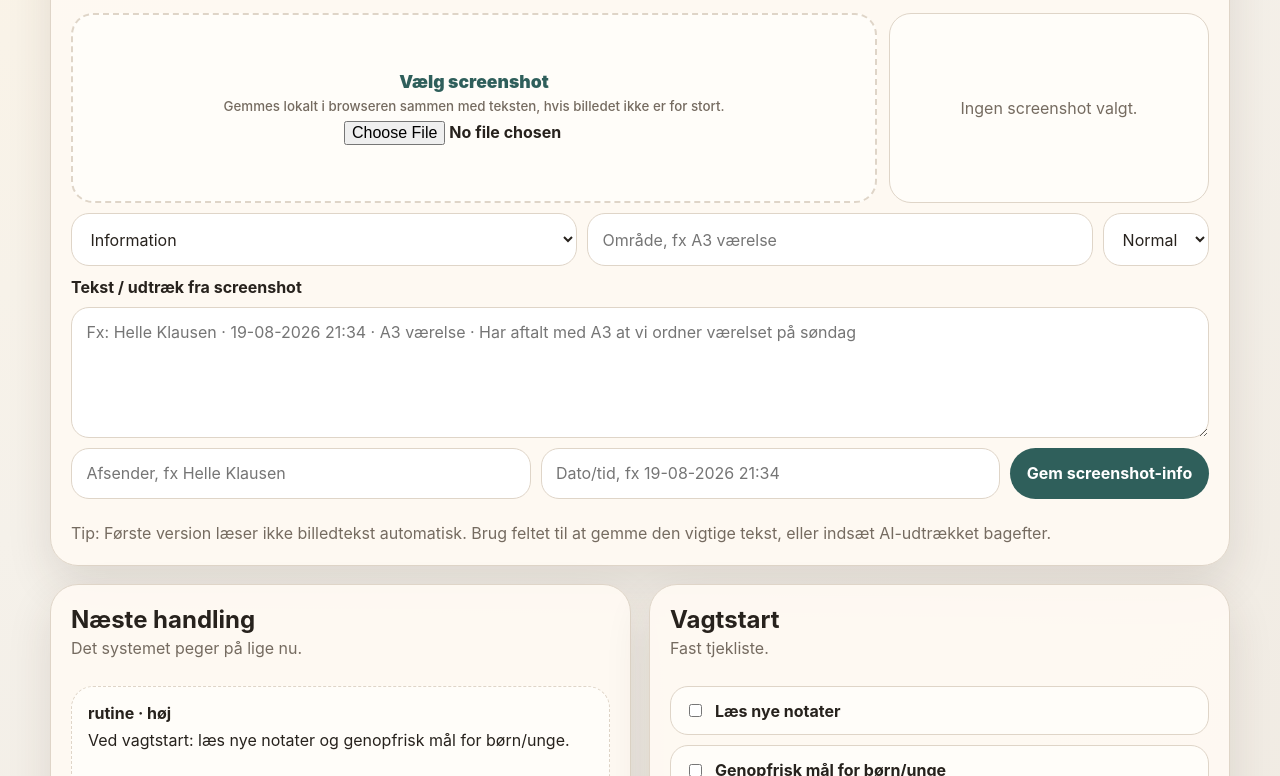
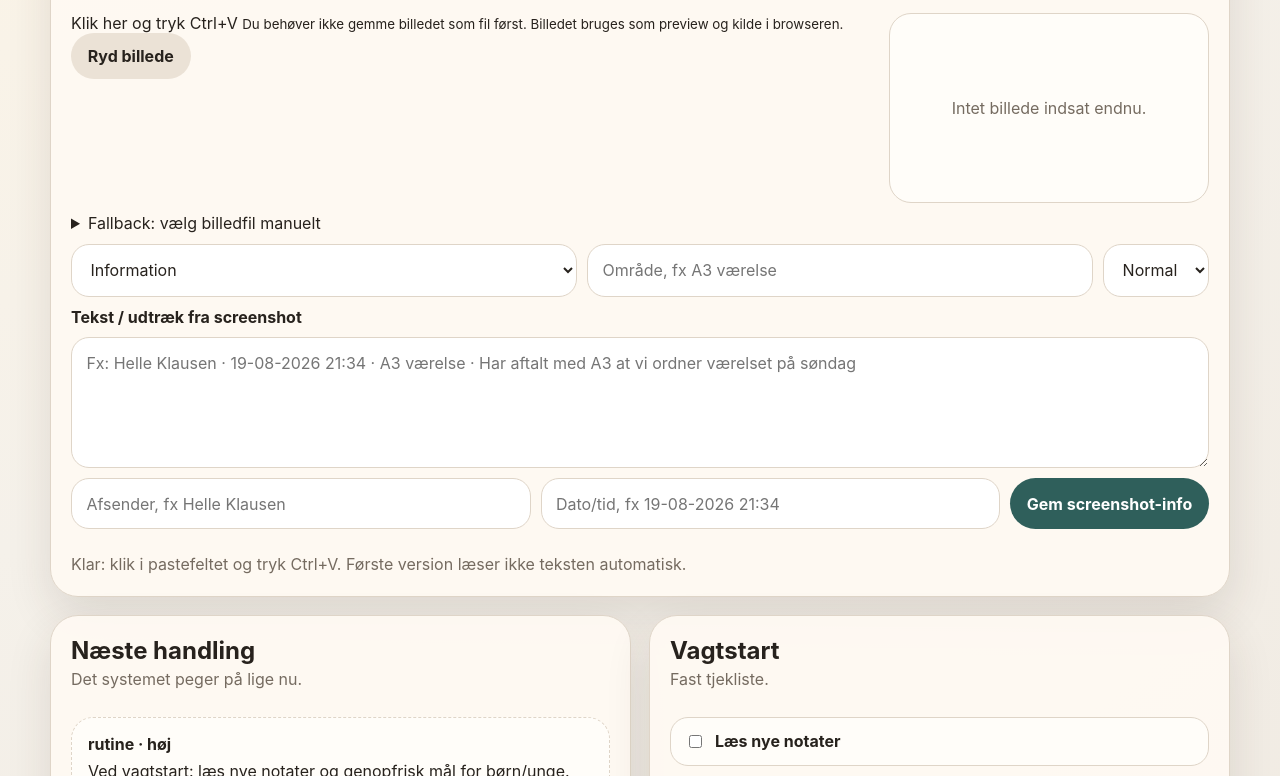
Before and after one commit to Bendecks/Personal-assistent, a website built with Vite: page index.html in a window 1280 px wide. Shown: the part 706-1482 px from the top of the page. Built offline with nearby package versions, Linux system fonts and the light colour scheme.

Commit message:
Add clipboard paste target for screenshots

```diff
--- a/index.html
+++ b/index.html
@@ -59,20 +59,25 @@
         <div class="panel-header">
           <div>
             <h2>Screenshot-import</h2>
-            <p>Gem beskeder og skærmbilleder som information, dokumentation eller opgaver.</p>
+            <p>Kopiér et screenshot fra Sensum eller Windows, klik i feltet og tryk Ctrl+V.</p>
           </div>
         </div>
 
         <form id="screenshotForm" class="screenshot-form">
           <div class="screenshot-grid">
-            <label class="file-drop" for="screenshotFile">
-              <span>Vælg screenshot</span>
-              <small>Gemmes lokalt i browseren sammen med teksten, hvis billedet ikke er for stort.</small>
-              <input id="screenshotFile" type="file" accept="image/*" />
-            </label>
+            <div id="pasteTarget" class="paste-target" tabindex="0" role="button" aria-label="Indsæt screenshot fra udklipsholder">
+              <span>Klik her og tryk Ctrl+V</span>
+              <small>Du behøver ikke gemme billedet som fil først. Billedet bruges som preview og kilde i browseren.</small>
+              <button id="clearScreenshotButton" class="secondary mini" type="button">Ryd billede</button>
+            </div>
 
-            <div id="screenshotPreview" class="screenshot-preview empty">Ingen screenshot valgt.</div>
+            <div id="screenshotPreview" class="screenshot-preview empty">Intet billede indsat endnu.</div>
           </div>
+
+          <details class="fallback-upload">
+            <summary>Fallback: vælg billedfil manuelt</summary>
+            <input id="screenshotFile" type="file" accept="image/*" />
+          </details>
 
           <div class="capture-actions screenshot-fields">
             <select id="screenshotType" aria-label="Screenshot-type">
@@ -101,7 +106,7 @@
             <button type="submit">Gem screenshot-info</button>
           </div>
 
-          <p id="screenshotStatus" class="hint">Tip: Første version læser ikke billedtekst automatisk. Brug feltet til at gemme den vigtige tekst, eller indsæt AI-udtrækket bagefter.</p>
+          <p id="screenshotStatus" class="hint">Klar: klik i pastefeltet og tryk Ctrl+V. Første version læser ikke teksten automatisk.</p>
         </form>
       </section>
 
```
